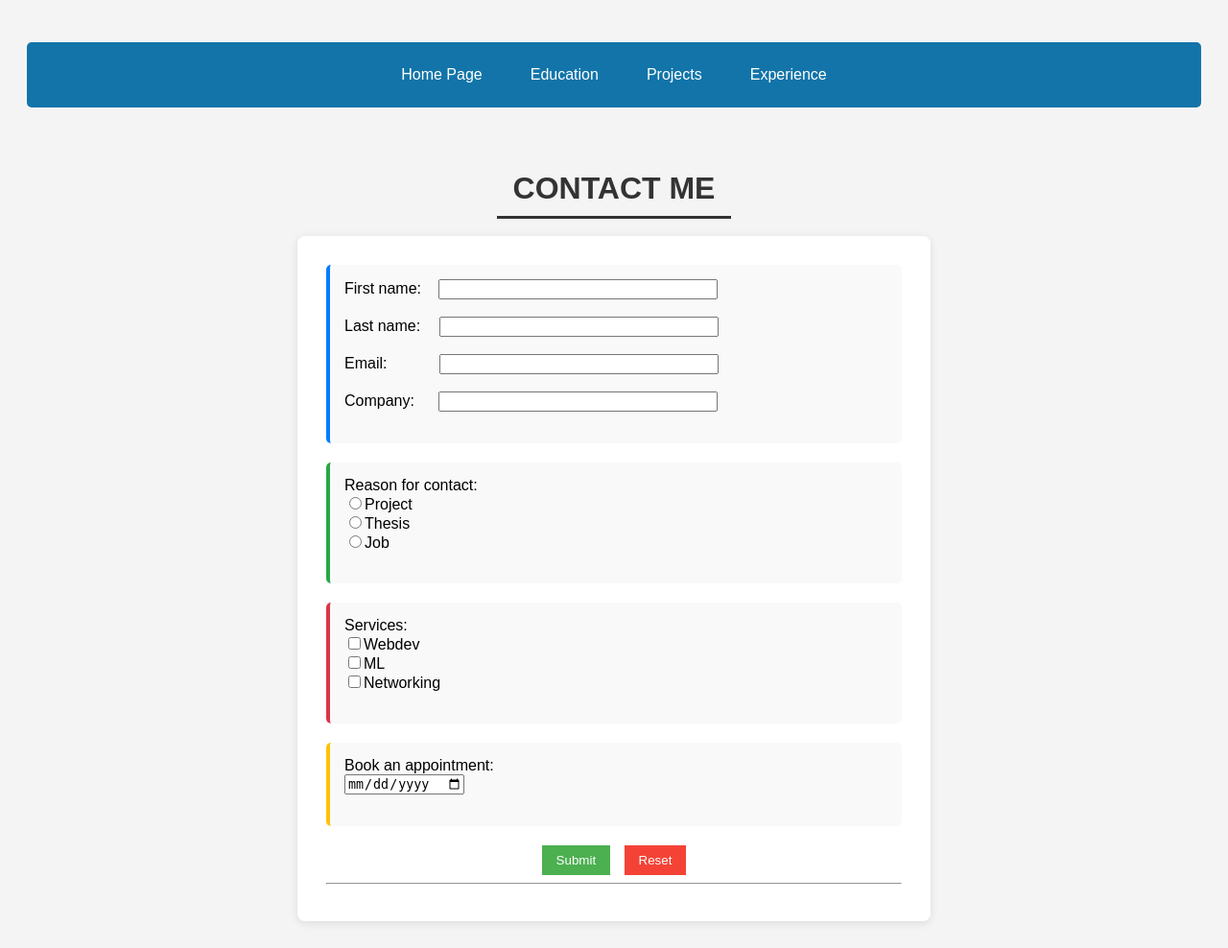
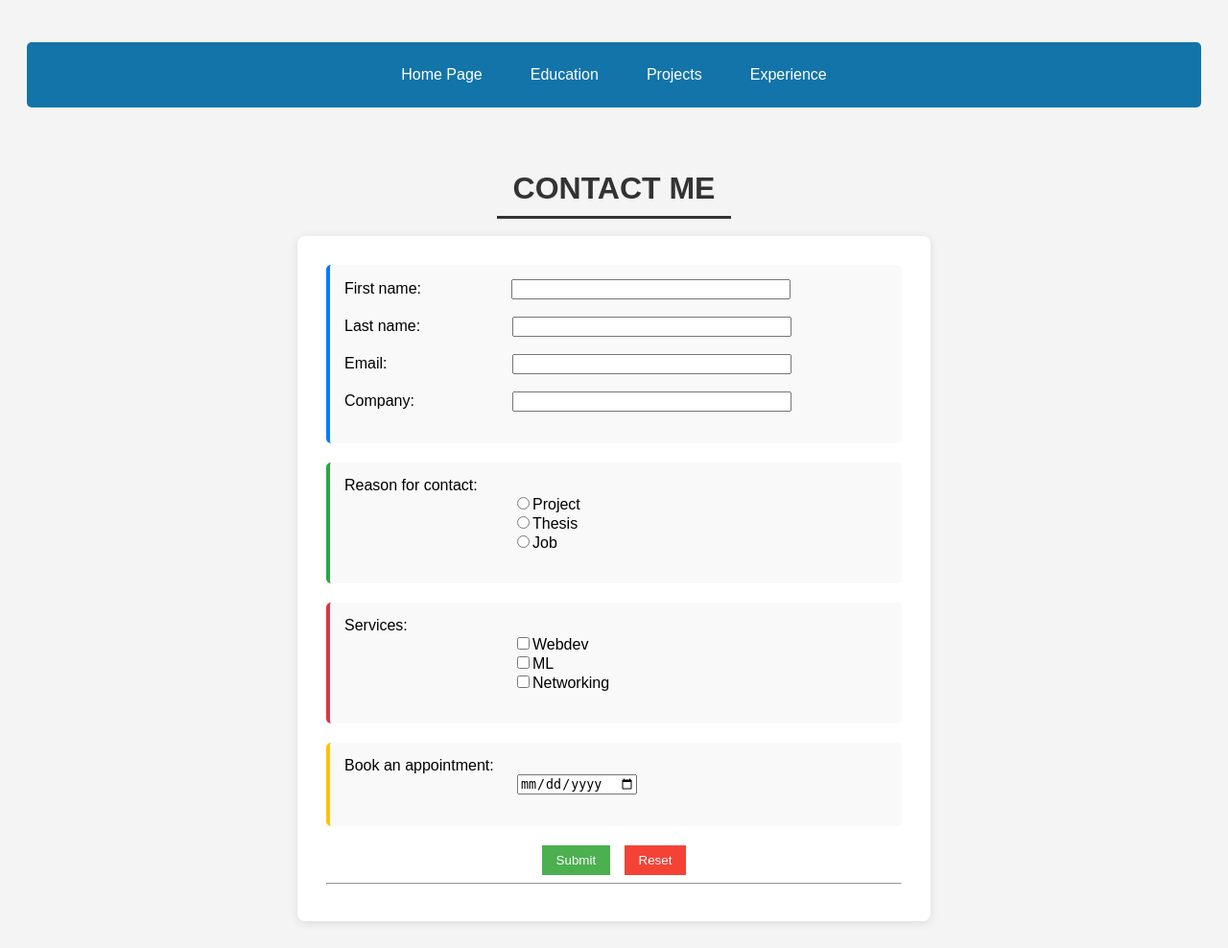
Before and after one commit to rafin-khan-ci/WBT-FALL-2025-2026, a PHP site: page /html/contact.html in a window 1280 px wide. Shown: the whole page at 96% size. Run offline with PHP 8.4, Linux system fonts and the light colour scheme.

Commit message:
22-48797-3

```diff
--- a/portfolio/css/contact.css
+++ b/portfolio/css/contact.css
@@ -60,24 +60,25 @@ form {
 
 
 #div1 input[name="firstname"] {
-    margin-left: 14px;
+    margin-left: 90px;
     width: 50%;
 }
 
 #div1 input[name="lastname"] {
-    margin-left: 15px;
+    margin-left: 91px;
     width: 50%;
 }
 
 #div1 input[name="email"] {
-    margin-left: 50px;
+    margin-left: 126px;
     width: 50%;
 }
 
 #div1 input[name="company"] {
-    margin-left: 21px;
+    margin-left: 98px;
     width: 50%;
 }
+
 
 
 #div2 {
@@ -88,6 +89,21 @@ form {
     border-left: 4px solid #28a745;
 }
 
+#div2 input[name="project"] {
+    margin-left: 180px;
+
+}
+
+#div2 input[name="thesis"] {
+    margin-left: 180px;
+
+}
+
+#div2 input[name="job"] {
+    margin-left: 180px;
+
+}
+
 #div3 {
     margin-bottom: 20px;
     padding: 15px;
@@ -96,12 +112,32 @@ form {
     border-left: 4px solid #dc3545;
 }
 
+#div3 input[name="Webdev"] {
+    margin-left: 180px;
+
+}
+
+#div3 input[name="ML"] {
+    margin-left: 180px;
+
+}
+
+#div3 input[name="Networking"] {
+    margin-left: 180px;
+
+}
+
 #div4 {
     margin-bottom: 20px;
     padding: 15px;
     background-color: #f9f9f9;
     border-radius: 5px;
     border-left: 4px solid #ffc107;
+}
+
+#div4 input[name="date"] {
+    margin-left: 180px;
+
 }
 
 
--- a/portfolio/html/contact.html
+++ b/portfolio/html/contact.html
@@ -38,21 +38,21 @@
         </div>
         <div id="div2">
             Reason for contact:<br>
-            <input type="radio" name="reason for contact">Project<br>
-            <input type="radio" name="reason for contact">Thesis<br>
-            <input type="radio" name="reason for contact">Job<br>
+            <input type="radio" name="project">Project<br>
+            <input type="radio" name="thesis">Thesis<br>
+            <input type="radio" name="job">Job<br>
             <br>
         </div>
         <div id="div3">
             Services:<br>
-            <input type="checkbox" required>Webdev<br>
-            <input type="checkbox" required>ML<br>
-            <input type="checkbox" required>Networking<br>
+            <input type="checkbox" name="Webdev" required>Webdev<br>
+            <input type="checkbox" name="ML" required>ML<br>
+            <input type="checkbox" name="Networking">Networking<br>
             <br>
         </div>
         <div id="div4">
             Book an appointment:<br>
-            <input type="date" placeholder="Book an appointment"><br>
+            <input type="date" name="date" placeholder="Book an appointment"><br>
             <br>
         </div>
         <div id="div5">
```
